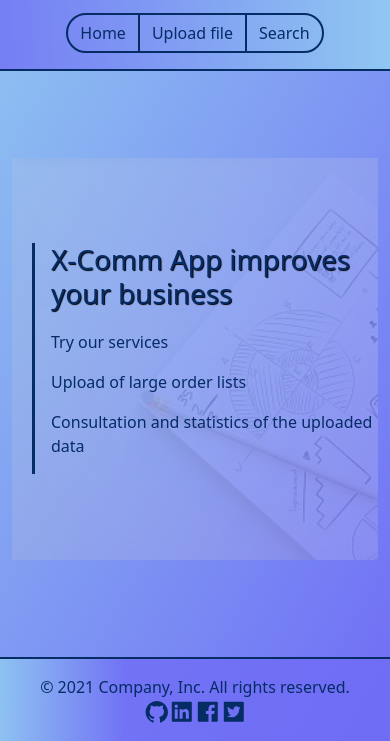
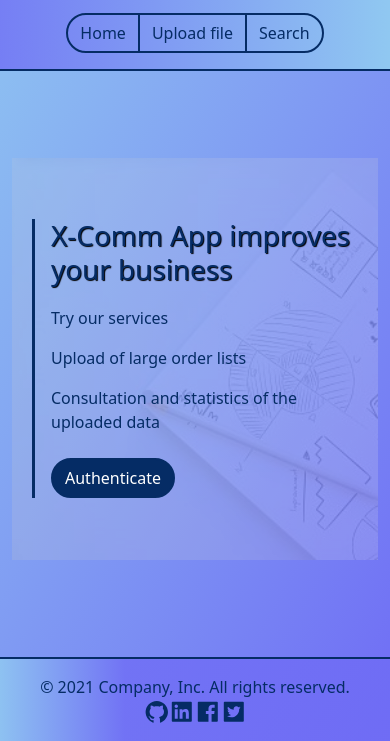
Before and after one commit to tomorrowdevs-projects/team2-real-world-app, a React app in the folder client/: page / in a window 390 px wide. Shown: the part 103-844 px from the top of the page. Built offline with nearby package versions, Linux system fonts and the light colour scheme.

Commit message:
[FEAT] Links with the Login component
Added links for the log in page in the home and header.

```diff
--- a/client/src/assets/style/_common.scss
+++ b/client/src/assets/style/_common.scss
@@ -21,7 +21,10 @@ body {
       }
     }
     .section-main {
-      margin-left: 20px;
+      margin: {
+        left: 20px;
+        right: 18px;
+      }
     }
   }
 
--- a/client/src/components/Header/index.js
+++ b/client/src/components/Header/index.js
@@ -1,8 +1,8 @@
 import { Link } from 'react-router-dom';
-import { Container, Row, Col } from 'react-bootstrap';
+import { Container, Row, Col, Button } from 'react-bootstrap';
 import './header.scss';
 import Buttons from '../Buttons';
-import { pageLinks, logSignLinks } from './button-list';
+import { pageLinks } from './button-list';
 import Menu from '../Menu';
 import Logo from '../Logo.js';
 
@@ -23,7 +23,9 @@ const Header = () => {
             xs='auto'
             className=' d-flex justify-content-end align-items-center'
           >
-            <Buttons buttonList={logSignLinks} className='d-none d-lg-block' />
+            <Link to='/login' className='d-none d-lg-block'>
+              <Button variant='outline-dark'>Authenticate</Button>
+            </Link>
             <Menu path='/dashboard' />
           </Col>
         </Row>
--- a/client/src/pages/Home/index.js
+++ b/client/src/pages/Home/index.js
@@ -1,3 +1,5 @@
+import { Link } from 'react-router-dom';
+import { Button } from 'react-bootstrap';
 import './home.scss';
 
 const Home = () => {
@@ -8,6 +10,11 @@ const Home = () => {
         <p>Try our services</p>
         <p>Upload of large order lists</p>
         <p>Consultation and statistics of the uploaded data</p>
+        <div className='d-flex justify-content-start d-lg-none mt-4'>
+          <Link to='/login'>
+            <Button variant='dark'>Authenticate</Button>
+          </Link>
+        </div>
       </section>
     </main>
   );
```
